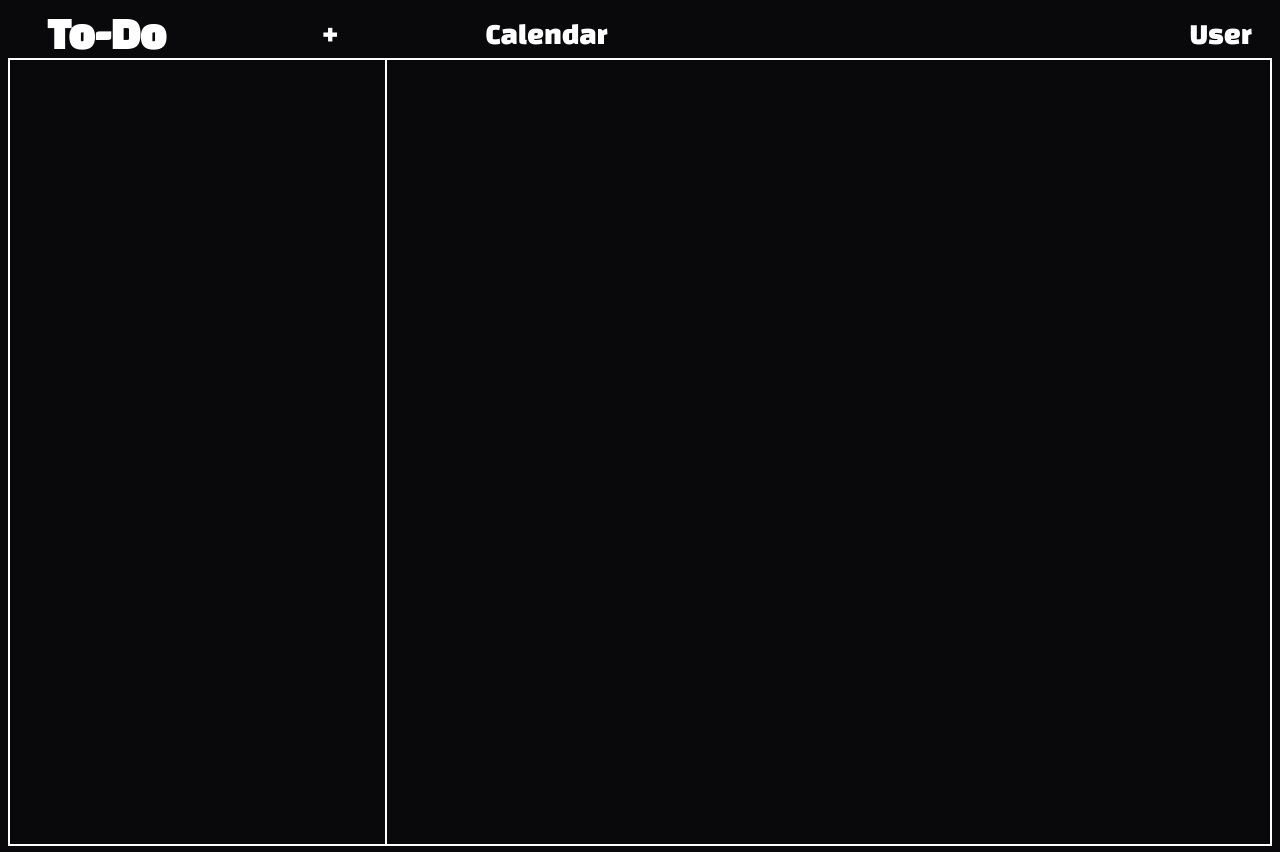
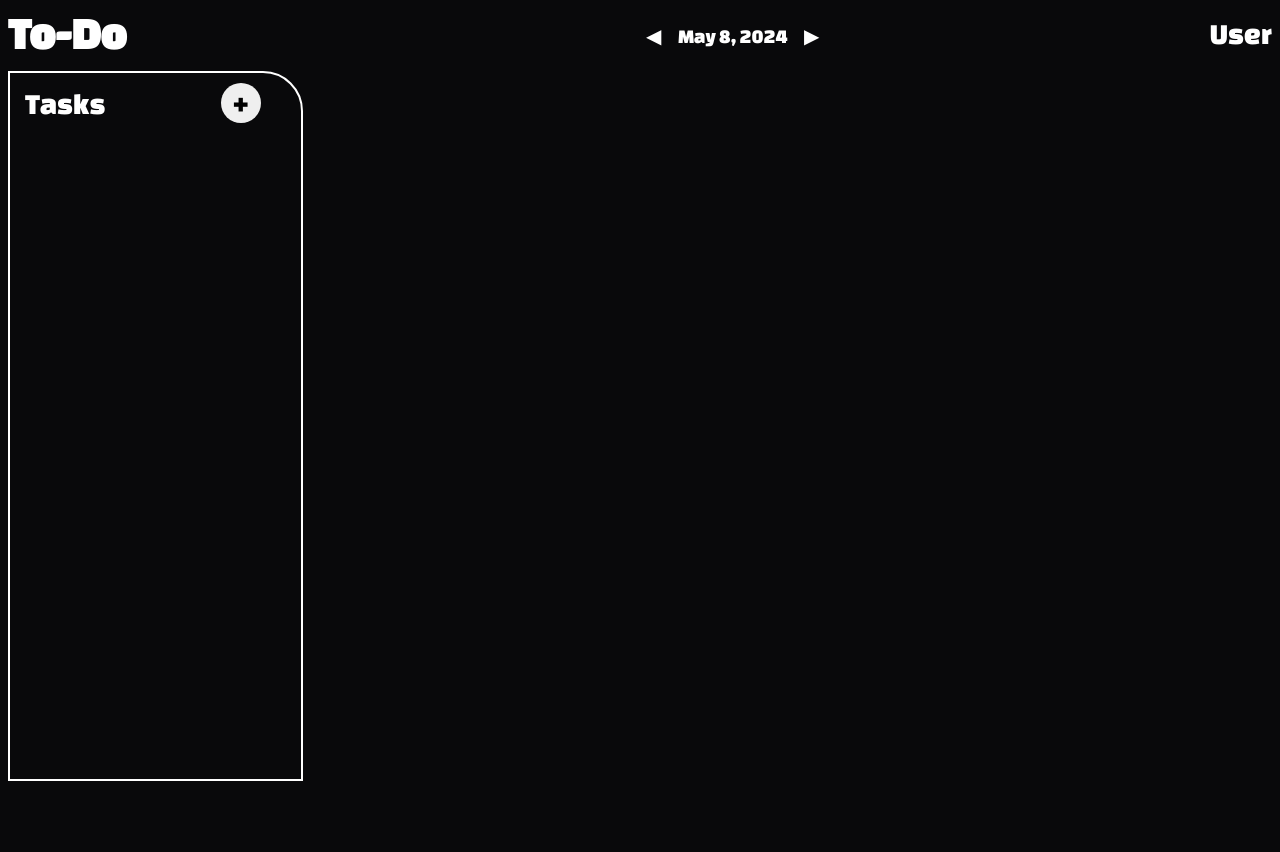
Before and after one commit to MrAlvaroLG/To-Do, a plain HTML site: page Frontend/index.html in a window 1280 px wide. After the commit the page ends 800 px from the top, so only its background shows below. Drawn offline with Linux system fonts and the light colour scheme.

Commit message:
Index Frontend Updated

```diff
--- a/Frontend/index.html
+++ b/Frontend/index.html
@@ -8,16 +8,29 @@
 </head>
 <body style="background-color: #09090B; color: #ffffff;">
     <nav class="navigation-bar">
-        <div class="left-partof-navbar">
+        <div class="LeftNavbar">
             <h1 id="title">To-Do</h1>
-            <a href="#New_note" id="new-note">+</a>
         </div>
-        <a href="#Calendar" id="calendar">Calendar</a>
-        <a href="#User" id="user"><div>User</div></a>
+        <div class="RightNavbar">
+            <div class="DateButton">
+                <button id="ArrowLeft"> ◀ </button>
+                <button id="date"></button>
+                <button id="ArrowRight"> ▶ </button>
+            </div>
+            <div class="UserButton">
+                <a href="#User" id="user"><div>User</div></a>
+            </div>
+        </div>
     </nav>
-    <div class="work-area">
-        <div class="left-bar"></div>
-        <div class="right-bar"></div>
+    <div class="workArea">
+        <div class="LeftBar">
+            <div id="TaskList">
+                <div id="Tasks">Tasks</div>
+                <button id="NewTask">+</button>
+            </div>
+        </div>
+        <div class="RightBar"></div>
     </div>
+    <script src="./index/date.js"></script>
 </body>
 </html>
--- /dev/null
+++ b/Frontend/index/date.js
@@ -0,0 +1,6 @@
+var fechaHora = new Date();
+
+var options = { year: 'numeric', month: 'long', day: 'numeric',};
+var fechaFormateada = fechaHora.toLocaleDateString('en-EN', options);
+
+document.getElementById("date").innerHTML = fechaFormateada;
--- a/Frontend/style/style-login.css
+++ b/Frontend/style/style-login.css
@@ -72,7 +72,6 @@
     padding: 5px;
     padding-left: 10px;
     border-radius: 10px;
-    border: 2px solid #ffffff;
 }
 #login-button{
     display: flex;
--- a/Frontend/style/style-main.css
+++ b/Frontend/style/style-main.css
@@ -1,86 +1,114 @@
 .navigation-bar{
     display: flex;
+    align-content: center;
     align-items: center;
-    justify-content: center;
     flex-direction: row;
-    width: 100%;
     height: 50px;
     font-family: "Changa One", sans-serif;
     font-size: 30px;
-    border-bottom: 2px solid #ffffff ;
 }
 
-.left-partof-navbar{
+.LeftNavbar{
+    display: flex;
+    align-items: center;
+    align-content: center;
+    width: 100%;
+}
+
+.RightNavbar{
     display: flex;
     flex-direction: row;
-    align-items: center;
-    justify-content: center;
-    width: 30%;
+    align-content: center;
+    width: 100%;
 }
 
-#title{
-    width: 70%;
-    margin-left: 10%;
+.DateButton{
+    align-self: flex-start;
+    margin-right: auto;
 }
 
-#new-note{
-    display: flex;
-    align-items: center;
-    justify-content: center;
-    margin-right: 10%;
-    height: 35px;
-    width: 35px;
+.UserButton{
+    align-self: flex-end;
+    margin-left: auto;
+}
+
+#date{
+    font-family: "Changa One", sans-serif;
+    font-size: 20px;
+    background-color: #09090B;
+    border: 0;
+    color: #ffffff
+}
+#ArrowLeft{
+    font-family: "Changa One", sans-serif;
+    font-size: 20px;
+    background-color: #09090B;
+    border: 0;
+    color: #ffffff
+}
+#ArrowRight{
+    font-family: "Changa One", sans-serif;
+    font-size: 20px;
+    background-color: #09090B;
+    border: 0;
+    color: #ffffff
+}
+#ArrowLeft:hover{
+    border-right: 1px solid #ffffff;
+    border-radius: 3px;
+}
+#ArrowRight:hover{
+    border-left: 1px solid #ffffff;
+    border-radius: 3px;
+}
+#user{
     text-decoration: none;
     color: #ffffff;
 }
 
-#new-note:hover{
-    border-radius: 50%;
-    background-color: #ffffff;
-    color: #09090B;
+.WorkArea{
+    font-family: "Changa One", sans-serif;
+    margin-top: 15px;
+    display: flex;
+    align-content: center;
+    align-items: center;
+    flex-direction: row;
+    height: 90%;
 }
 
-#calendar{
-    padding: 1px 10px;
-    display: flex;
-    align-items: center;
-    justify-content: center;
-    margin-left: 7%;
-    margin-right: 100px;
-    text-decoration: none;
-    color: #ffffff;
+.LeftBar{
+    width: 30%;
+    height: 100%;
+    border: 2px solid #ffffff;
+    border-top-right-radius: 40px;
+}
+.RightBar{
+    width: 100%;
+    height: 100%;
 }
 
-#calendar:hover{
-    border-radius: 10px;
-    background-color: #ffffff;
-    color: #09090B;
+#TaskList{
+    display: flex;
+    flex-direction: row;
+    align-items: center;
+    align-content: center;
+    margin-bottom: 15px;
 }
-
-
-#user{
+#Tasks{
+    margin-left: 15px;
+    margin-top: 10px;
+    font-size: 30px;
+    margin-right: auto;
+}
+#NewTask{
+    font-family: "Changa One", sans-serif;
+    border-radius: 40px;
+    margin-top: 10px;
+    border: 0;
+    height: 40px;
+    width: 40px;
+    font-size: 30px;
+    align-self: flex-end;
     margin-left: auto;
-    margin-right: 20px;
-    justify-self: end;
-    text-decoration: none;
-    color: #ffffff;
+    margin-right: 40px;
 }
-
-.work-area{
-    display: grid;
-    grid-template-columns: 30% 70%;
-    grid-auto-rows: 100%;
-    height: 100%;
-}
-.left-bar{
-    height: 100%;
-    border: 2px solid #ffffff;
-    border-top: none;
-}
-
-.right-bar{
-    height: 100%;
-    border: 2px solid #ffffff;
-    border-left: none;
-    border-top: none;
-}
```
